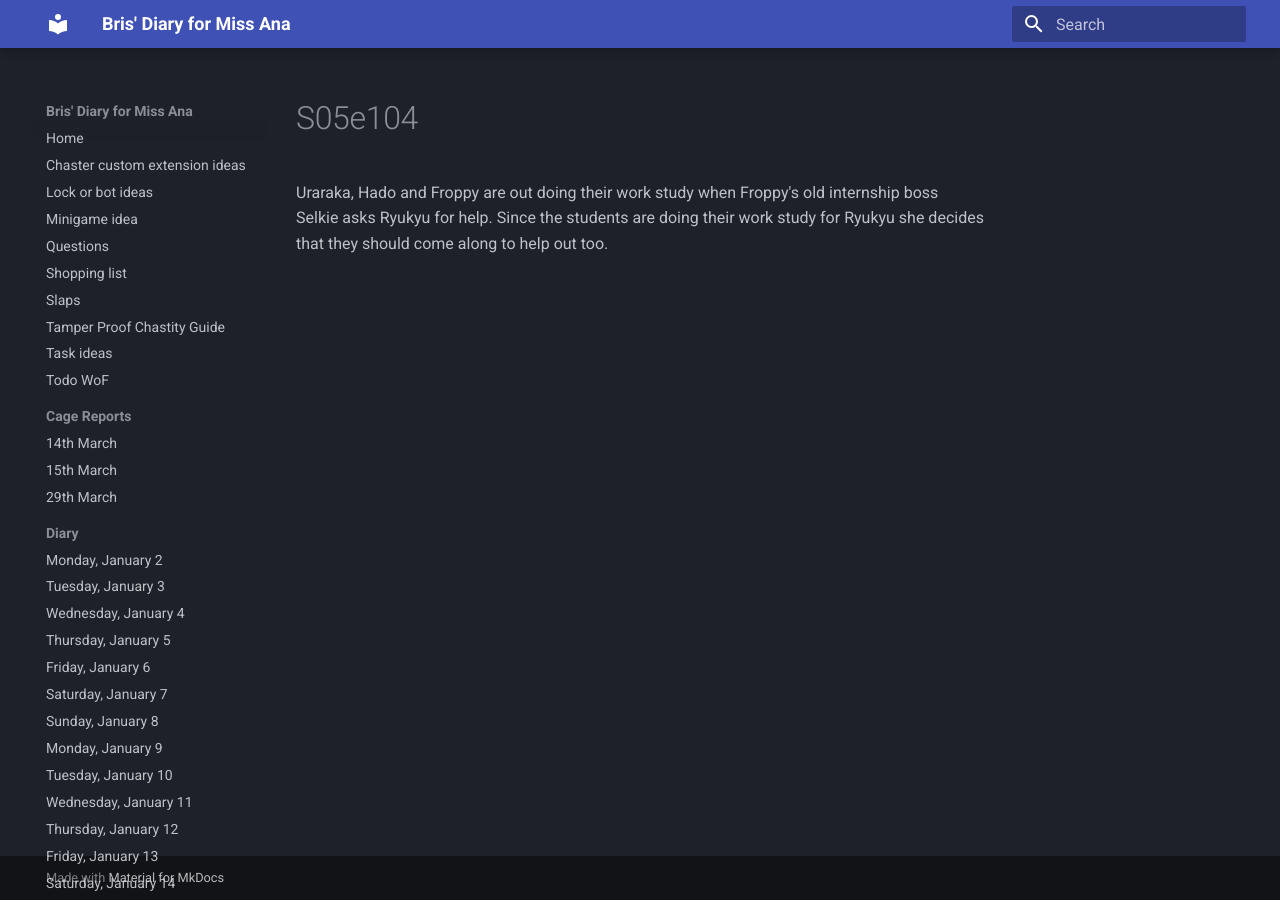
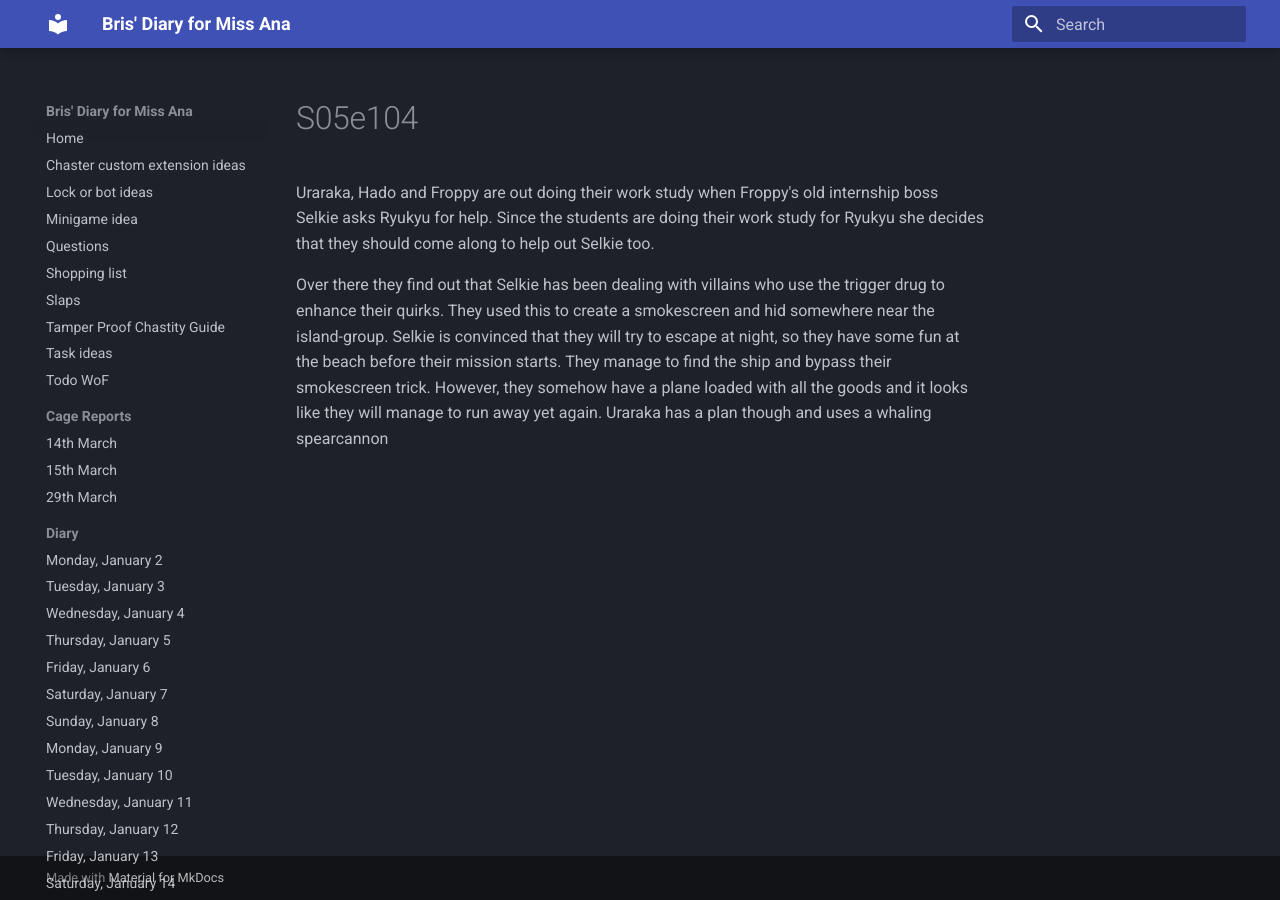
Before and after one commit to bris00/DFMA, an MkDocs documentation site: the page built from diary/Series/My Hero Academia/s05e104.md, in a window 1280 px wide. Built offline with MkDocs 1.6.1 and Material for MkDocs 9.7.7, drawn with Linux system fonts in a browser that asks for light colours.

Commit message:
vault backup: 2023-05-02 16:59:34
Affected files:
diary/Series/My Hero Academia/s05e104.md

```diff
--- a/diary/Series/My Hero Academia/s05e104.md
+++ b/diary/Series/My Hero Academia/s05e104.md
@@ -1 +1,3 @@
-Uraraka, Hado and Froppy are out doing their work study when Froppy's old internship boss Selkie asks Ryukyu for help. Since the students are doing their work study for Ryukyu she decides that they should come along to help out too.
+Uraraka, Hado and Froppy are out doing their work study when Froppy's old internship boss Selkie asks Ryukyu for help. Since the students are doing their work study for Ryukyu she decides that they should come along to help out Selkie too.
+
+Over there they find out that Selkie has been dealing with villains who use the trigger drug to enhance their quirks. They used this to create a smokescreen and hid somewhere near the island-group. Selkie is convinced that they will try to escape at night, so they have some fun at the beach before their mission starts. They manage to find the ship and bypass their smokescreen trick. However, they somehow have a plane loaded with all the goods and it looks like they will manage to run away yet again. Uraraka has a plan though and uses a whaling spearcannon
```
